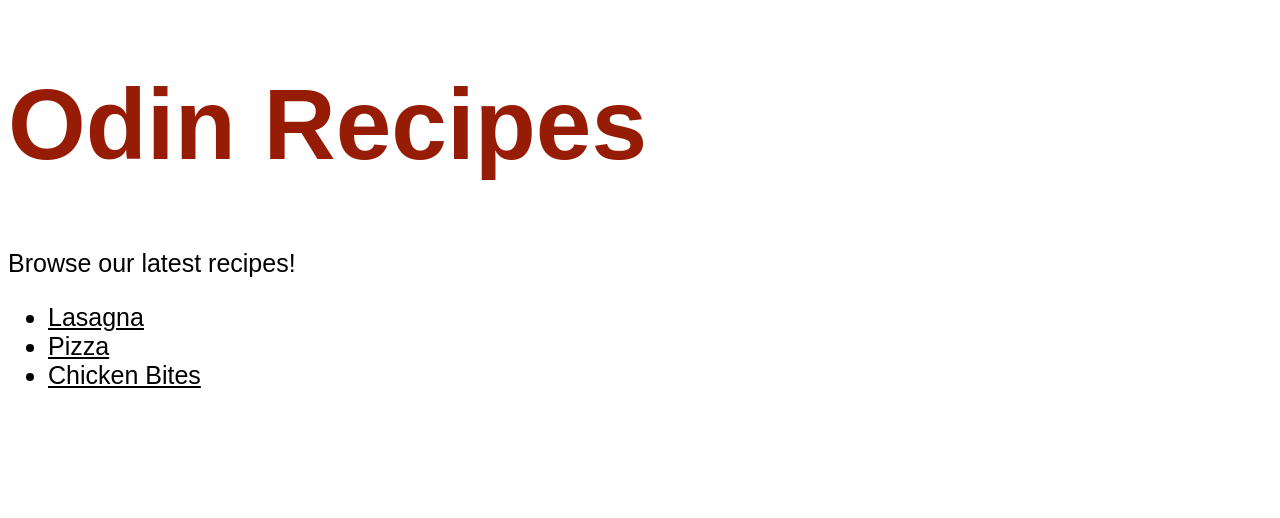
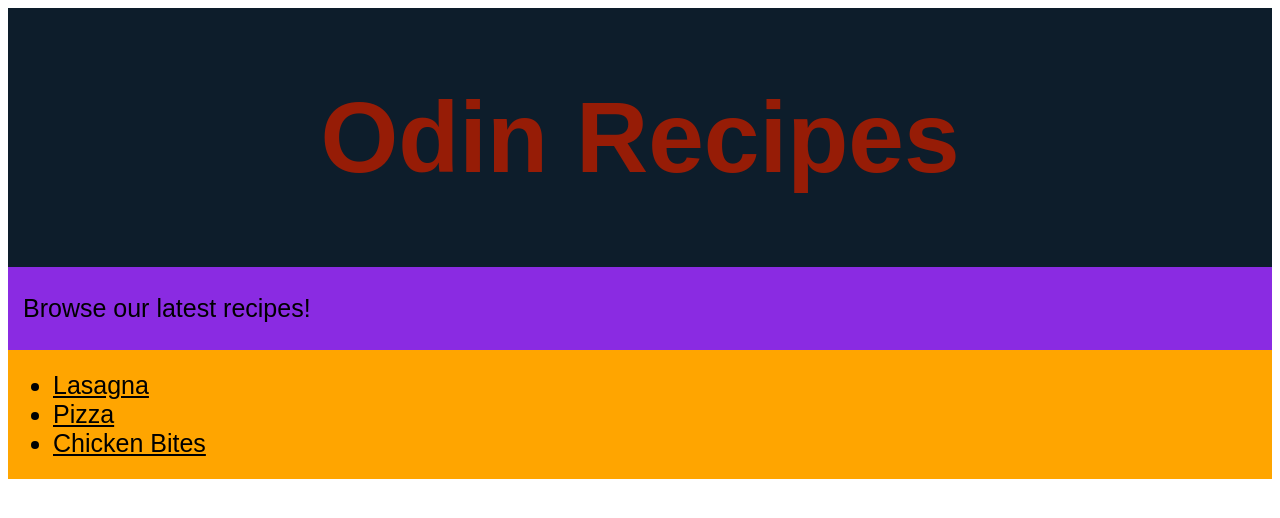
Before and after one commit to OneXyedKing/odin-recipes, a plain HTML site: page index.html in a window 1280 px wide. Drawn offline with Linux system fonts and the light colour scheme.

Commit message:
Edit background color, padding, margin
Played around to see how things work. Struggled
at first, but it was because I was using border
instead of margin, etc.

```diff
--- a/index.html
+++ b/index.html
@@ -3,22 +3,30 @@
 <html lang="en">
 
     <head>
+
         <meta charset="utf-8">
         <title>Odin Recipes</title>
 
         <link rel="stylesheet" href="./styles/styles.css">
+
     </head>
 
     <body class="body">
-        <h1>Odin Recipes</h1>
 
+        <div class="main"> <h1 class="heading">Odin Recipes</h1> </div>
+
+        <div class="top">
             <p>Browse our latest recipes!</p>
+        </div>
 
+        <div class="recipe-list">
             <ul>
                 <li><a href="./recipes/lasagna.html">Lasagna</a></li>
                 <li><a href="./recipes/pizza.html">Pizza</a></li>
                 <li><a href="./recipes/chicken-bites.html">Chicken Bites</a></li>
             </ul>
+        </div>
+
     </body>
 
 </html>
--- a/styles/styles.css
+++ b/styles/styles.css
@@ -34,3 +34,26 @@ a {
     font-size: 25px;
     font-weight: 200;
 }
+
+.main, .top, .recipe-list {
+    margin: 0 auto;
+}
+
+.main {
+    display: block;
+    padding: 5px;
+    background-color: rgb(13, 29, 43);
+    text-align: center;
+}
+
+.top {
+    background-color: blueviolet;
+    padding: 2px 5px;
+    border-color:pink;
+    text-indent: 10px;
+}
+
+.recipe-list {
+    background-color: orange;
+    padding: 5px;
+}
```
Lines whose indentation alone changed are shown as unchanged.
